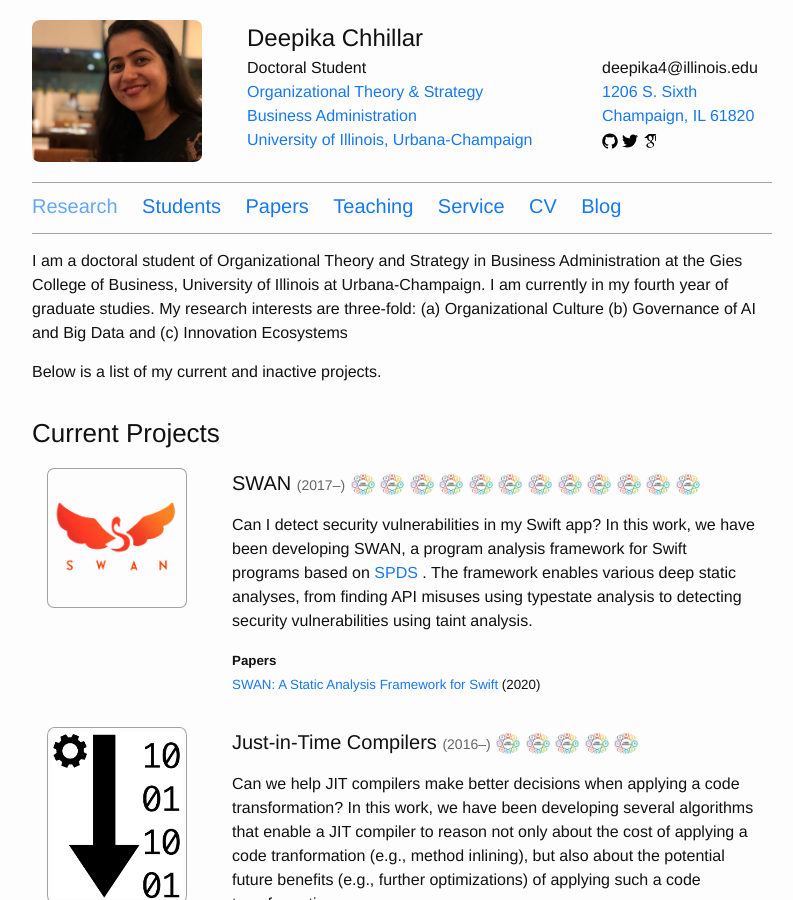
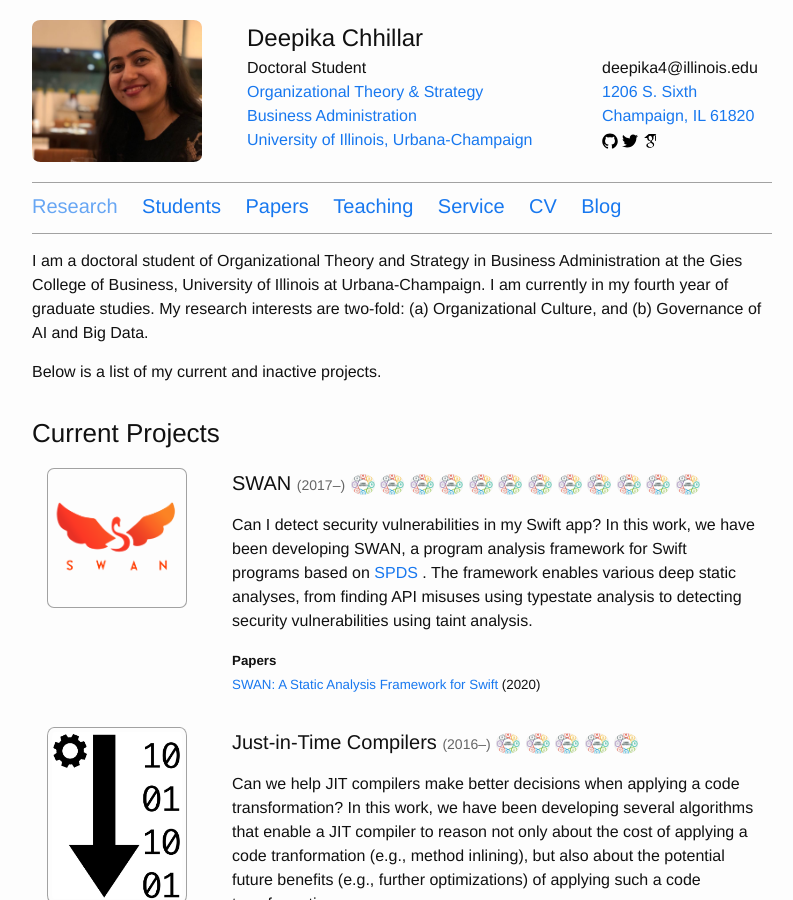
Before and after one commit to deepikachhillar/deepikachhillar.github.io, a Jekyll site: the page built from index.md, in a window 1280 px wide and 900 px high. Shown: the whole window, without its empty margins (238-1031 px from the left). Built offline with Jekyll 4.4.1, drawn with Linux system fonts in a browser that asks for light colours.

Commit message:
Update index.md

```diff
--- a/index.md
+++ b/index.md
@@ -5,7 +5,7 @@
 group: research
 ---
 
-I am a doctoral student of Organizational Theory and Strategy in Business Administration at the Gies College of Business, University of Illinois at Urbana-Champaign. I am currently in my fourth year of graduate studies. My research interests are three-fold: (a) Organizational Culture (b) Governance of AI and Big Data and (c) Innovation Ecosystems
+I am a doctoral student of Organizational Theory and Strategy in Business Administration at the Gies College of Business, University of Illinois at Urbana-Champaign. I am currently in my fourth year of graduate studies. My research interests are two-fold: (a) Organizational Culture, and (b) Governance of AI and Big Data.
 
 Below is a list of my current and inactive projects.
 
```
